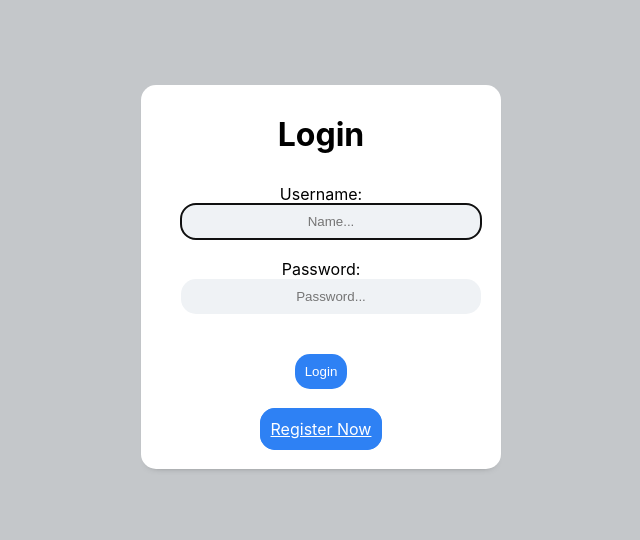
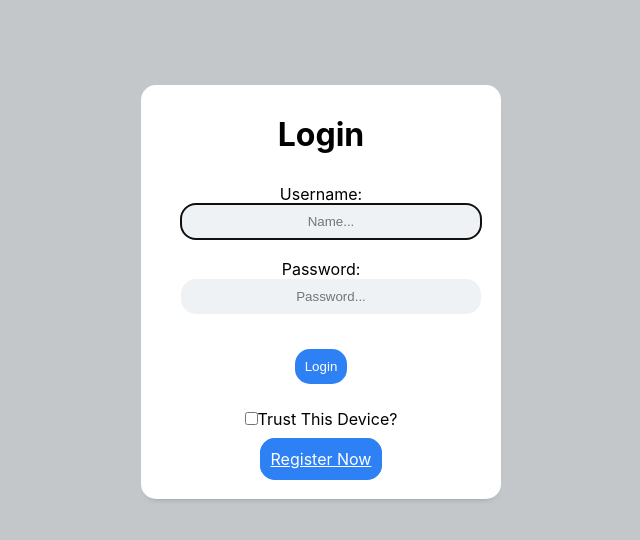
Before and after one commit to Justin217X/Social-Book, a React (Create React App) app in the folder client/: page /login in a window 1280 px wide. Shown: the top 540 px of the page, without its empty margins (319-959 px from the left). Built offline with nearby package versions, Linux system fonts and the light colour scheme.

Commit message:
Fixed Persisting Login

```diff
--- a/client/src/components/Header.js
+++ b/client/src/components/Header.js
@@ -12,6 +12,8 @@ import { useNavigate } from "react-router-dom";
 const Header = () => {
   const navigate = useNavigate();
   const logout = useLogout();
+
+  const Name = localStorage.getItem("name");
 
   const signOut = async () => {
     await logout();
@@ -35,7 +37,7 @@ const Header = () => {
       <div className="header-right">
         <div className="header-option">
           <Person fontsize="large" />
-          <h4>UserName</h4>
+          <h4>{Name}</h4>
         </div>
 
         <div className="header-option">
--- a/client/src/components/PersistLogin.js
+++ b/client/src/components/PersistLogin.js
@@ -6,7 +6,7 @@ import useAuth from "./hooks/useAuth";
 const PersistLogin = () => {
   const [isLoading, setIsLoading] = useState(true);
   const refresh = useRefreshToken();
-  const { auth } = useAuth();
+  const { auth, persist } = useAuth();
 
   useEffect(() => {
     const verifyRefreshToken = async () => {
@@ -22,7 +22,14 @@ const PersistLogin = () => {
     !auth?.accessToken ? verifyRefreshToken() : setIsLoading(false);
   }, []);
 
-  return <>{isLoading ? <p>Loading...</p> : <Outlet />} </>;
+  useEffect(() => {
+    console.log(`isLoading ${isLoading}`);
+    console.log(`aT: ${JSON.stringify(auth?.accessToken)}`);
+  });
+
+  return (
+    <>{!persist ? <Outlet /> : isLoading ? <p>Loading...</p> : <Outlet />} </>
+  );
 };
 
 export default PersistLogin;
--- a/client/src/components/SignIn.js
+++ b/client/src/components/SignIn.js
@@ -8,7 +8,7 @@ import axios from "./api/axios";
 const LOGIN_URL = "/auth";
 
 const SignIn = () => {
-  const { setAuth, auth } = useAuth();
+  const { setAuth, persist, setPersist } = useAuth();
   console.log(useAuth(), "AUTHHHH");
 
   const navigate = useNavigate();
@@ -40,7 +40,8 @@ const SignIn = () => {
         {
           headers: { "Content-Type": "application/json" },
           withCredentials: true,
-        }
+        },
+        localStorage.setItem("name", user)
       );
       // console.log(JSON.stringify(response?.data));
       console.log(JSON.stringify(response));
@@ -66,6 +67,14 @@ const SignIn = () => {
       errRef.current.focus();
     }
   };
+
+  const togglePersist = () => {
+    setPersist((prev) => !prev);
+  };
+
+  useEffect(() => {
+    localStorage.setItem("persist", persist);
+  }, [persist]);
 
   return (
     <div className="signin">
@@ -107,6 +116,15 @@ const SignIn = () => {
           <button type="submit" className="loginBtn">
             Login
           </button>
+          <div className="checkbox">
+            <input
+              type="checkbox"
+              id="persist"
+              onChange={togglePersist}
+              checked={persist}
+            />
+            <label htmlFor="persist">Trust This Device?</label>
+          </div>
         </form>
         <div>
           <Link to="/register" className="registerlink">
--- a/client/src/components/context/AuthProvider.js
+++ b/client/src/components/context/AuthProvider.js
@@ -1,15 +1,18 @@
-import { createContext, useState } from 'react';
+import { createContext, useState } from "react";
 
 const AuthContext = createContext({});
 
 export const AuthProvider = ({ children }) => {
-    const [auth, setAuth] = useState({});
+  const [auth, setAuth] = useState({});
+  const [persist, setPersist] = useState(
+    JSON.parse(localStorage.getItem("persist")) || false
+  );
 
-    return (
-        <AuthContext.Provider value={{ auth, setAuth }}>
-            {children}
-        </AuthContext.Provider>
-    )
-}
+  return (
+    <AuthContext.Provider value={{ auth, setAuth, persist, setPersist }}>
+      {children}
+    </AuthContext.Provider>
+  );
+};
 
 export default AuthContext;
--- a/client/src/components/css/SignIn.css
+++ b/client/src/components/css/SignIn.css
@@ -55,7 +55,7 @@ body {
     border: none;
     border-radius: 15px;
     padding: 10px;
-    margin: 30px;
+    margin: 25px;
     cursor: pointer;
 }
 
@@ -66,3 +66,7 @@ body {
     border-radius: 15px;
     padding: 10px;
 }
+
+.checkbox {
+    margin-bottom: 20px;
+}
--- a/client/src/components/hooks/useLogout.js
+++ b/client/src/components/hooks/useLogout.js
@@ -10,6 +10,7 @@ const useLogout = () => {
       const response = await axios("/logout", {
         withCredentials: true,
       });
+      localStorage.removeItem("name");
     } catch (err) {
       console.error(err);
     }
```
